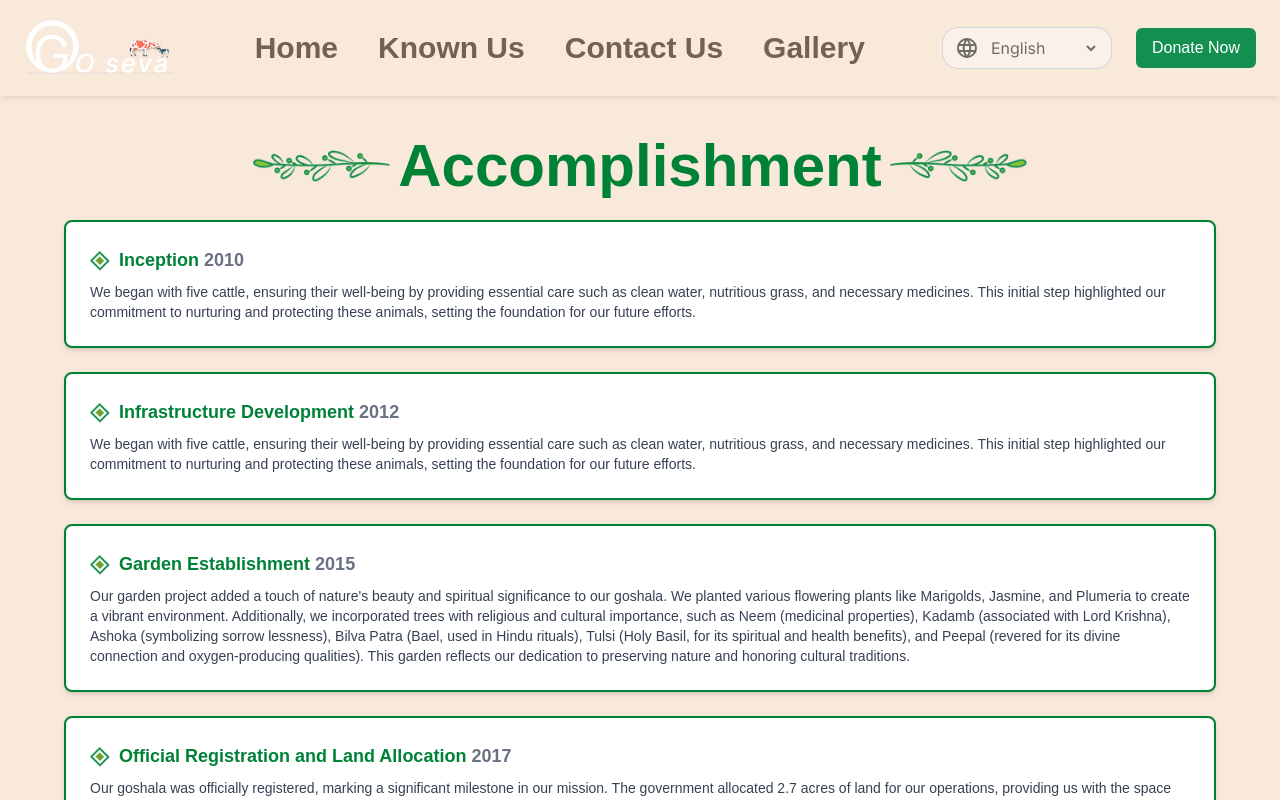
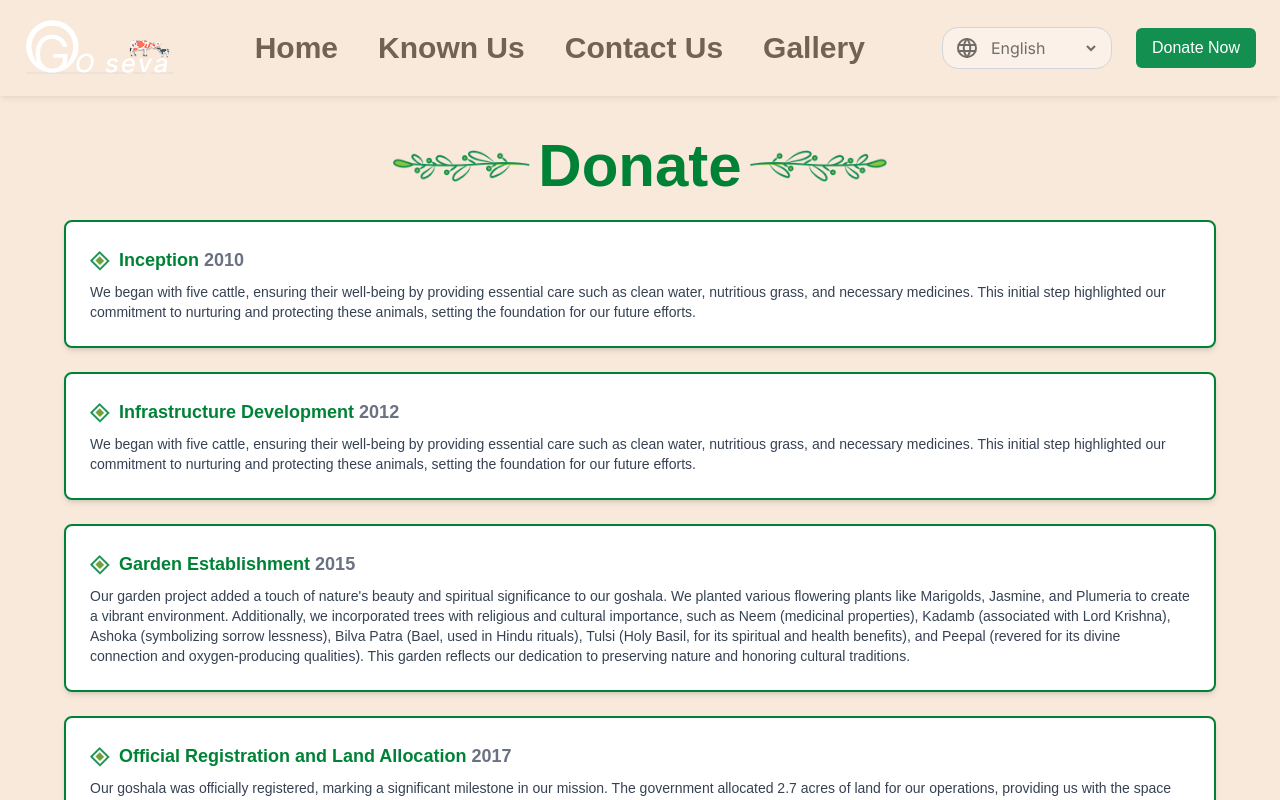
Before and after one commit to divyansh2222/gauseva, a React (Vite) app: page /accomplish in a window 1280 px wide. Shown: the top 800 px of the page. Built offline with nearby package versions, Linux system fonts and the light colour scheme; a web font is replaced by a local one.

Commit message:
dsjjkasdk

```diff
--- a/src/components/AccomplishPage.jsx
+++ b/src/components/AccomplishPage.jsx
@@ -59,11 +59,11 @@ const accomplishments = [
 const AccomplishmentPage = () => {
   return (
     <div className="bg-[#F3D4B780] min-h-screen py-10 px-4 flex flex-col items-center">
-       <h3 className="text-2xl  md:text-6xl font-bold text-green-700 flex items-center justify-center gap-2">
-              <img src={payment1} alt="icon" className="h-2 sm:h-4 md:h-8" />
-              Accomplishment
-              <img src={payment2} alt="icon" className="h-2 sm:h-4 md:h-8" />
-            </h3>
+         <h3 className="text-2xl md:text-6xl font-bold text-green-700 flex items-center gap-2">
+               <img src={payment1} alt="icon" className="h-4 md:h-8" />
+               Donate
+               <img src={payment2} alt="icon" className="h-4 md:h-8" />
+             </h3>
 
       <div className="mt-6 w-full max-w-6xl flex flex-col gap-6">
         {accomplishments.map((item, index) => (
--- a/src/components/Navbar.jsx
+++ b/src/components/Navbar.jsx
@@ -43,7 +43,7 @@ const Navbar = () => {
           <Link className="text-lg font-semibold text-[#726253]" to="/contact">Contact Us</Link>
           <Link className="text-lg font-semibold text-[#726253]" to="/gallery">Gallery</Link>
           <LanguageSelector />
-          <button className="bg-[#138F50] text-white px-4 py-2 rounded-md">Donate Now</button>
+          <Link to="/donate"><button className="bg-[#138F50] text-white px-4 py-2 rounded-md">Donate Now</button> </Link>
         </div>
       )}
     </nav>
```
